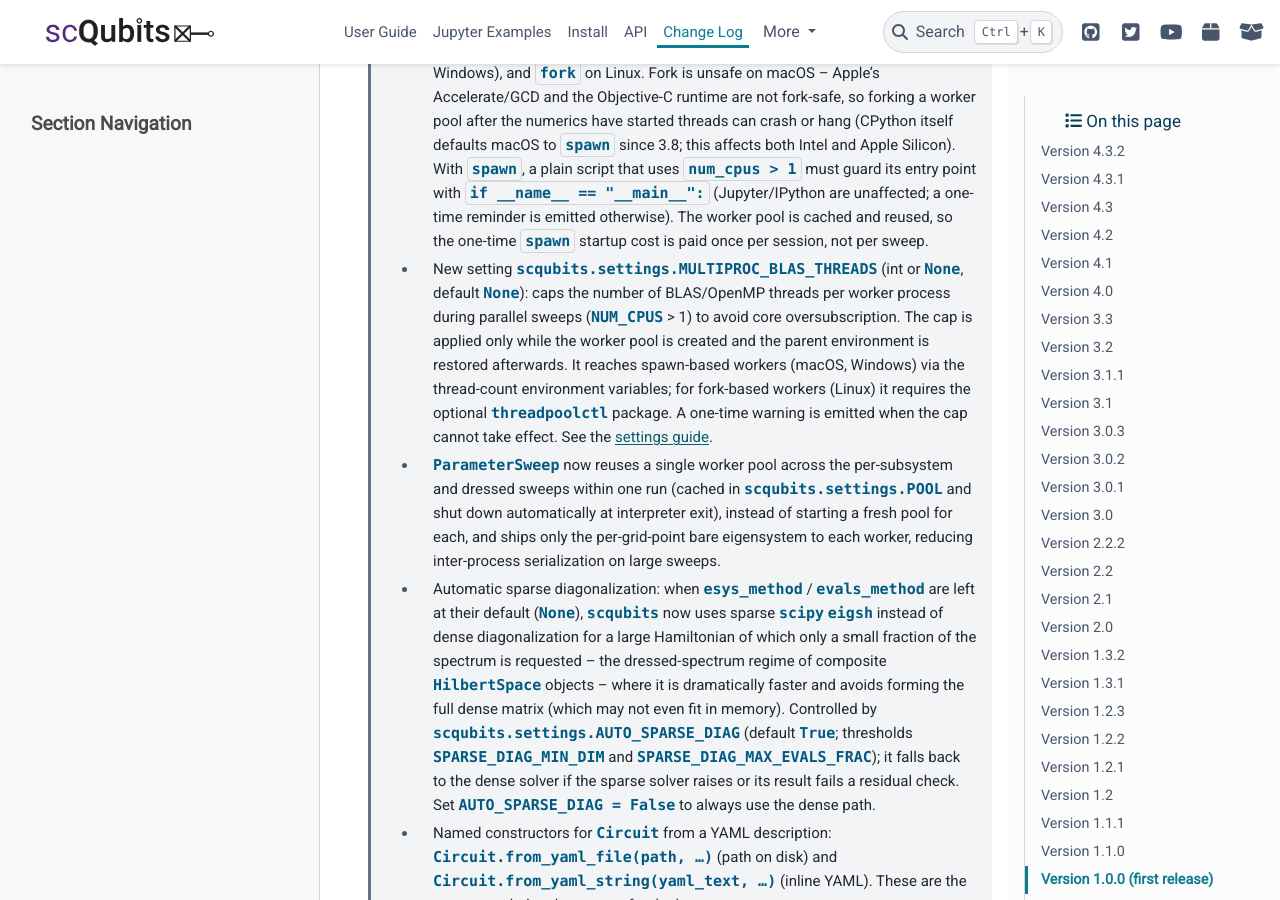
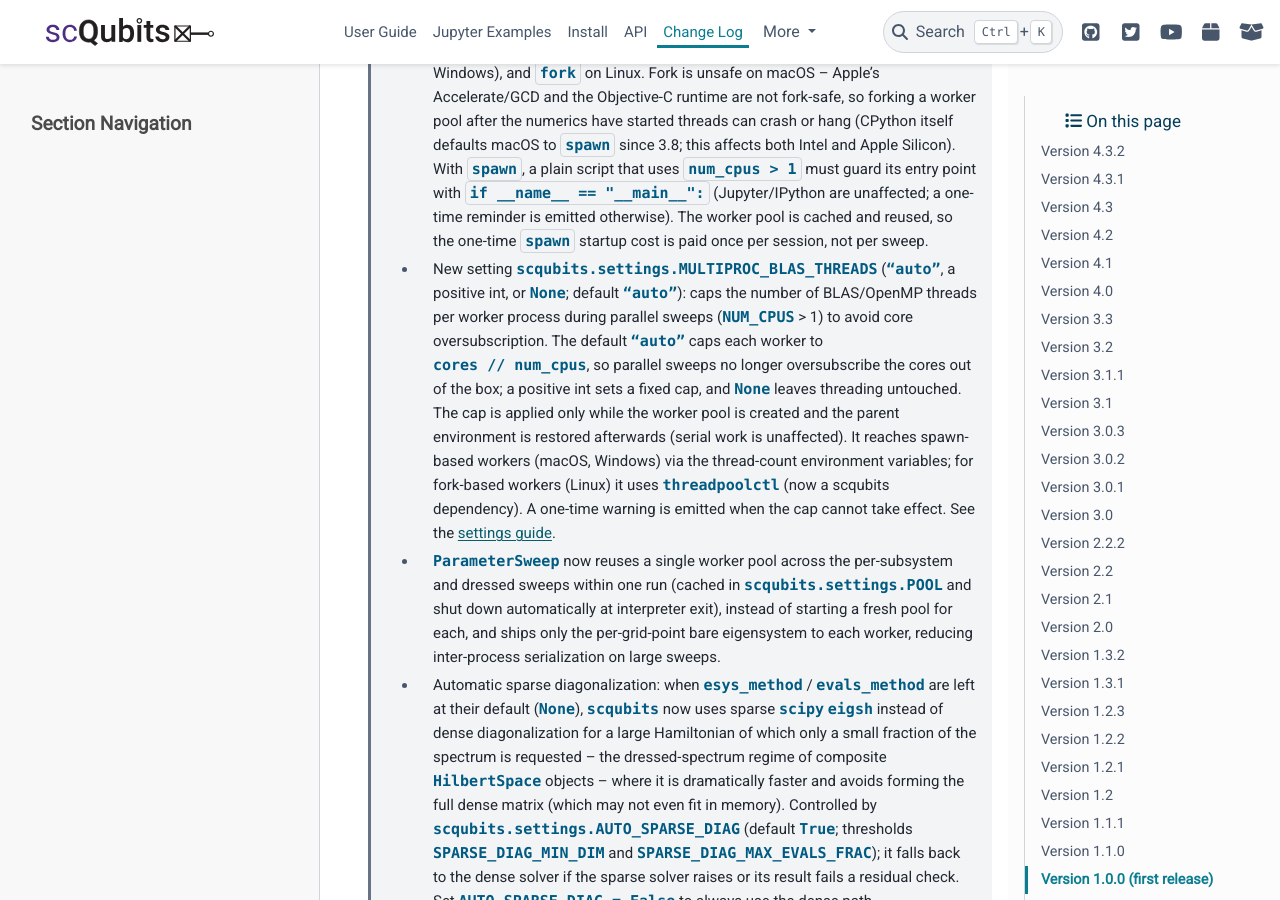
Before and after one commit to scqubits/scqubits-doc, a Sphinx documentation site: the page built from docs/source/changelog.rst, in a window 1280 px wide and 900 px high, scrolled down 736 px. Built offline with Sphinx 7.4.7 and the PyData theme 0.15.4, drawn with Linux system fonts in a browser that asks for light colours; pages that are not in the unit, such as notebooks, are missing from menus.

Commit message:
docs(parallel): document automatic BLAS-thread capping (default "auto")
MULTIPROC_BLAS_THREADS now defaults to "auto" (cap each worker to
cores // num_cpus), so parallel sweeps no longer oversubscribe the cores out
of the box. Update the docs to match:

- parallel.ipynb no longer opens with the manual "export thread-count env
  vars before importing numpy" workaround; it states that capping is automatic
  and documents the "auto"/int/None values. The break-even diagnostic no longer
  lists oversubscription as a default failure mode.
- guide-settings table and changelog: default "auto", and threadpoolctl is now
  a runtime dependency rather than optional.

```diff
--- a/docs/source/changelog.rst
+++ b/docs/source/changelog.rst
@@ -45,16 +45,20 @@ Version 4.3.2
       reused, so the one-time ``spawn`` startup cost is paid once per
       session, not per sweep.
 
-    - New setting `scqubits.settings.MULTIPROC_BLAS_THREADS` (int or
-      `None`, default `None`): caps the number of BLAS/OpenMP threads
-      per worker process during parallel sweeps (`NUM_CPUS` > 1) to
-      avoid core oversubscription. The cap is applied only while the
-      worker pool is created and the parent environment is restored
-      afterwards. It reaches spawn-based workers (macOS, Windows) via
-      the thread-count environment variables; for fork-based workers
-      (Linux) it requires the optional `threadpoolctl` package. A
-      one-time warning is emitted when the cap cannot take effect. See
-      the :ref:`settings guide <guide-settings>`.
+    - New setting `scqubits.settings.MULTIPROC_BLAS_THREADS`
+      (`"auto"`, a positive int, or `None`; default `"auto"`): caps the
+      number of BLAS/OpenMP threads per worker process during parallel
+      sweeps (`NUM_CPUS` > 1) to avoid core oversubscription. The
+      default `"auto"` caps each worker to `cores // num_cpus`, so
+      parallel sweeps no longer oversubscribe the cores out of the box;
+      a positive int sets a fixed cap, and `None` leaves threading
+      untouched. The cap is applied only while the worker pool is
+      created and the parent environment is restored afterwards
+      (serial work is unaffected). It reaches spawn-based workers
+      (macOS, Windows) via the thread-count environment variables; for
+      fork-based workers (Linux) it uses `threadpoolctl` (now a
+      scqubits dependency). A one-time warning is emitted when the cap
+      cannot take effect. See the :ref:`settings guide <guide-settings>`.
     - `ParameterSweep` now reuses a single worker pool across the
       per-subsystem and dressed sweeps within one run (cached in
       `scqubits.settings.POOL` and shut down automatically at
```
Also changed, not shown: docs/source/guide/settings/guide-settings.rst (+7 -4 lines), docs/source/guide/settings/ipynb/parallel.ipynb.
